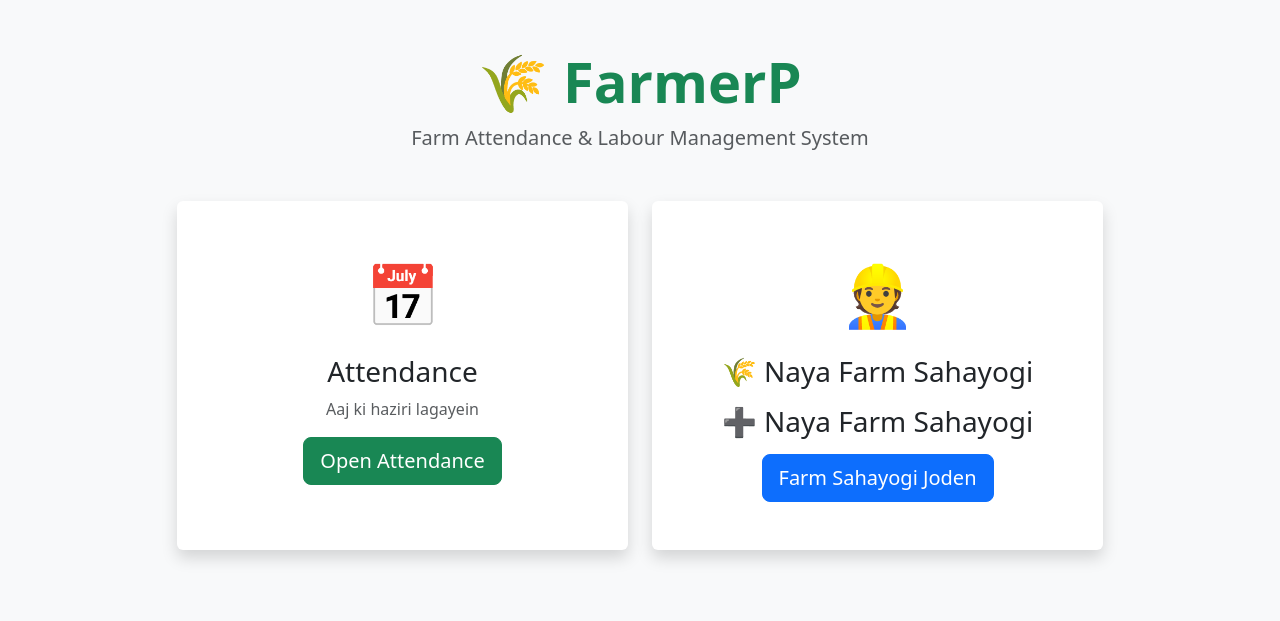
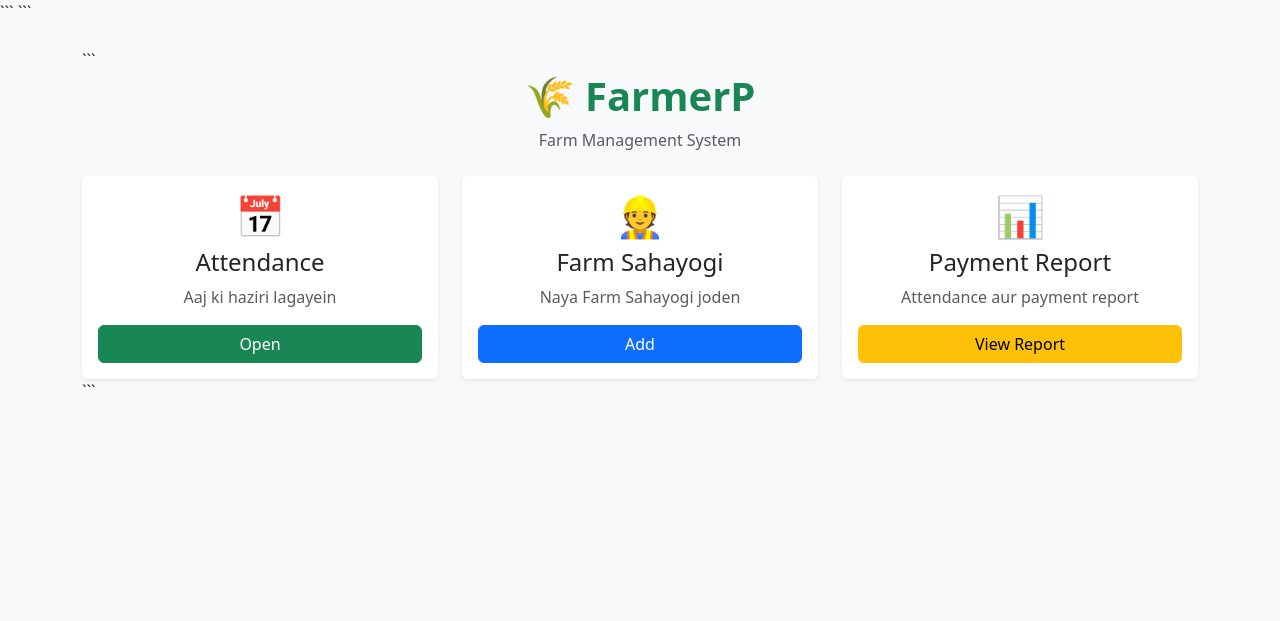
Before and after one commit to nitin13091981-wq/farmerp, a Django app: page /home/ in a window 1280 px wide. Shown: the top 621 px of the page. Run offline with Django 5.2, Linux system fonts and the light colour scheme.

Commit message:
screen add

````diff
--- a/employees/urls.py
+++ b/employees/urls.py
@@ -1,8 +1,9 @@
 from django.urls import path
-from .views import home, attendance_entry, add_labour, login_view
+from .views import home, attendance_entry, add_labour, login_view,attendance_report
 urlpatterns = [
     path('', login_view, name='login'),
     path('home/', home, name='home'),
     path('attendance/', attendance_entry, name='attendance'),
     path('labour/add/', add_labour, name='add_labour'),
+    path('attendance-report/', attendance_report, name='attendance_report'),
 ]
--- a/employees/views.py
+++ b/employees/views.py
@@ -89,7 +89,7 @@ def attendance_entry(request):
         messages.success(request, "हाज़िरी सफलतापूर्वक सुरक्षित हो गई।")
         return redirect('attendance')
 
-    employees = Employee.objects.filter(is_active=True)
+    employees = Employee.objects.filter(is_active=True).exclude(employee_type='permanent')
 
     return render(
         request,
@@ -118,3 +118,41 @@ def login_view(request):
         )
 
     return render(request, "login.html")
+
+
+from django.db.models import Count
+
+def attendance_report(request):
+
+    report = []
+
+    from_date = request.GET.get("from_date")
+    to_date = request.GET.get("to_date")
+
+    if from_date and to_date:
+
+        employees = Employee.objects.filter(is_active=True)
+
+        for emp in employees:
+
+            days = Attendance.objects.filter(
+                employee=emp,
+                date__range=[from_date, to_date]
+            ).count()
+
+            amount = days * emp.daily_wage
+
+            report.append({
+                "name": emp.name,
+                "days": days,
+                "wage": emp.daily_wage,
+                "amount": amount
+            })
+
+    return render(
+        request,
+        "attendance_report.html",
+        {
+            "report": report
+        }
+    )
--- a/templates/home.html
+++ b/templates/home.html
@@ -1,53 +1,54 @@
 <!DOCTYPE html>
+
 <html lang="hi">
+
 <head>
     <meta charset="UTF-8">
     <meta name="viewport" content="width=device-width, initial-scale=1">
 
+```
 <title>FarmerP</title>
 
 <link href="https://cdn.jsdelivr.net/npm/bootstrap@5.3.3/dist/css/bootstrap.min.css" rel="stylesheet">
+```
 
 </head>
 
 <body class="bg-light">
 
-<div class="container py-5">
+<div class="container py-4">
 
-    <div class="text-center mb-5">
+```
+<div class="text-center mb-4">
 
-        <h1 class="display-4 fw-bold text-success">
+    <h1 class="fw-bold text-success">
         🌾 FarmerP
     </h1>
 
-        <p class="lead text-muted">
-            Farm Attendance & Labour Management System
+    <p class="text-muted">
+        Farm Management System
     </p>
 
 </div>
 
-    <div class="row justify-content-center">
+<div class="row g-4">
 
-        <div class="col-md-5 mb-4">
+    <div class="col-md-4">
 
-            <div class="card shadow border-0 h-100">
-                <div class="card-body text-center p-5">
+        <div class="card shadow-sm h-100 border-0">
+            <div class="card-body text-center">
 
-                    <div style="font-size:60px;">
-                        📅
-                    </div>
+                <h1>📅</h1>
 
-                    <h3 class="mt-3">
-                        Attendance
-                    </h3>
+                <h4>Attendance</h4>
 
                 <p class="text-muted">
                     Aaj ki haziri lagayein
                 </p>
 
                 <a href="/attendance/"
-                       class="btn btn-success btn-lg">
-                        Open Attendance
+                   class="btn btn-success w-100">
+                    Open
                 </a>
 
             </div>
@@ -55,26 +56,45 @@
 
     </div>
 
-        <div class="col-md-5 mb-4">
+    <div class="col-md-4">
 
-            <div class="card shadow border-0 h-100">
-                <div class="card-body text-center p-5">
+        <div class="card shadow-sm h-100 border-0">
+            <div class="card-body text-center">
 
-                    <div style="font-size:60px;">
-                        👷
-                    </div>
+                <h1>👷</h1>
 
-                    <h3 class="mt-3">
-                        🌾 Naya Farm Sahayogi
-                    </h3>
+                <h4>Farm Sahayogi</h4>
 
                 <p class="text-muted">
-                       <h3>➕ Naya Farm Sahayogi</h3>
+                    Naya Farm Sahayogi joden
                 </p>
 
                 <a href="/labour/add/"
-                       class="btn btn-primary btn-lg">
-                        Farm Sahayogi Joden
+                   class="btn btn-primary w-100">
+                    Add
+                </a>
+
+            </div>
+        </div>
+
+    </div>
+
+    <div class="col-md-4">
+
+        <div class="card shadow-sm h-100 border-0">
+            <div class="card-body text-center">
+
+                <h1>📊</h1>
+
+                <h4>Payment Report</h4>
+
+                <p class="text-muted">
+                    Attendance aur payment report
+                </p>
+
+                <a href="{% url 'attendance_report' %}"
+                   class="btn btn-warning w-100">
+                    View Report
                 </a>
 
             </div>
@@ -83,6 +103,7 @@
     </div>
 
 </div>
+```
 
 </div>
 
````
Also changed, not shown: templates/attendance_report.html (added, +72 -0 lines). Lines whose indentation alone changed are shown as unchanged.
